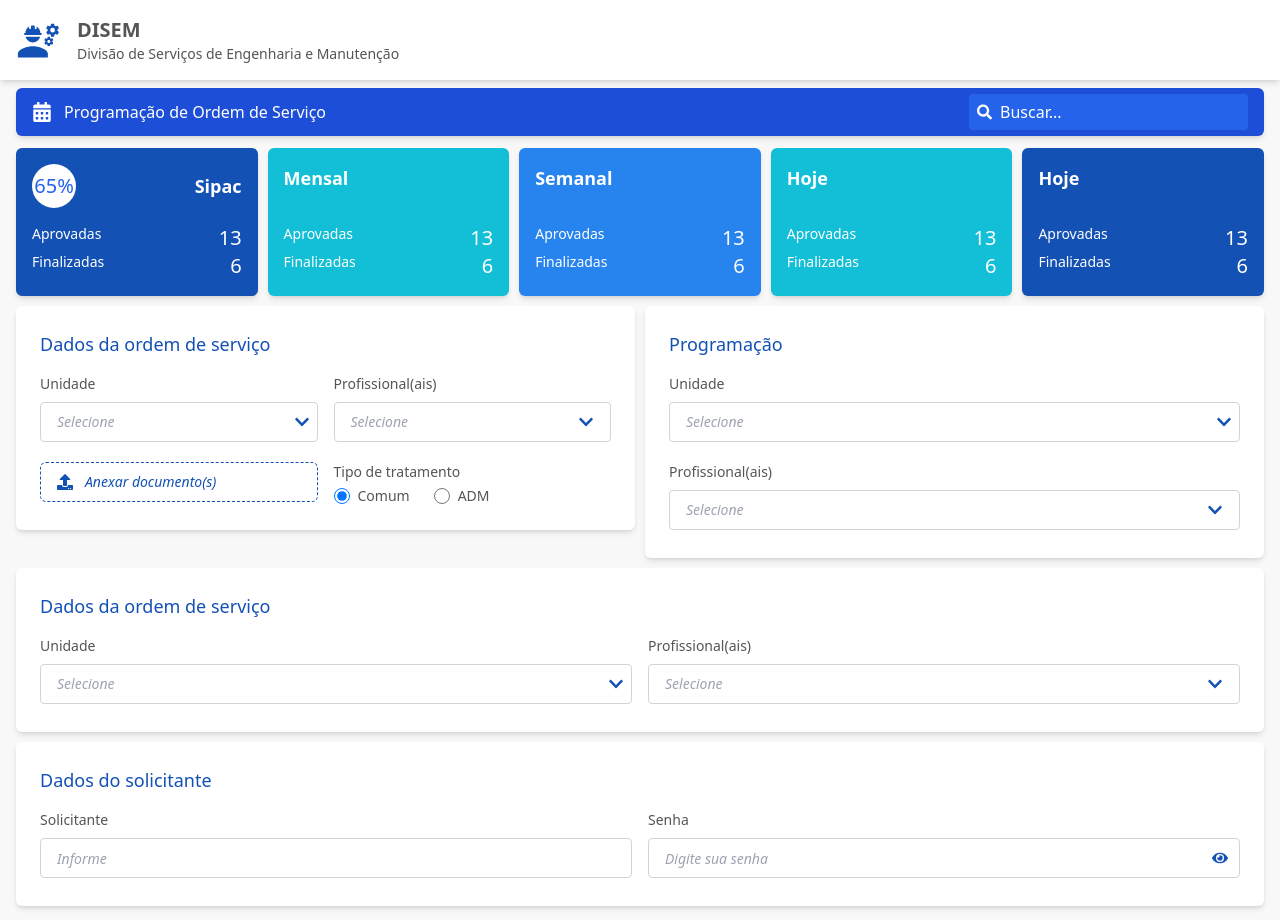
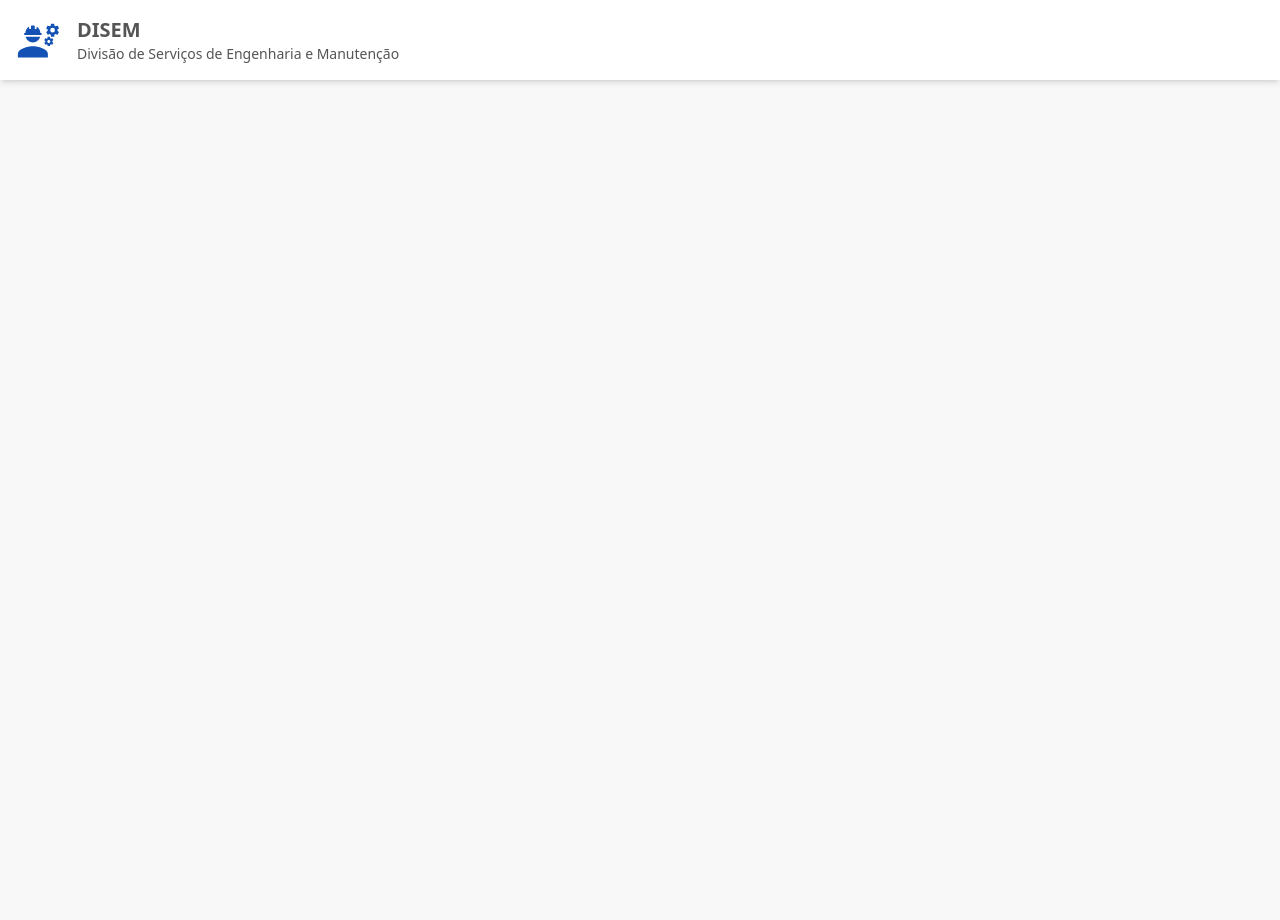
Before and after one commit to WemellyNunes/frontend_application_disem, a React (Vite) app: page / in a window 1280 px wide. Shown: the top 920 px of the page. After the commit the page ends 800 px from the top, so only its background shows below. Built offline with nearby package versions, Linux system fonts and the light colour scheme; a web font is replaced by a local one.

Commit message:
feat: definição inicial das rotas da aplicação

```diff
--- a/src/App.jsx
+++ b/src/App.jsx
@@ -1,218 +1,13 @@
-import ButtonPrimary from "./components/buttons/buttonPrimary";
-import ButtonSecondary from "./components/buttons/buttonSecondary";
-import ButtonTertiary from "./components/buttons/buttonTertiary";
 import Header from "./components/header";
-import InputPrimary from "./components/inputs/inputPrimary";
-import InputSecondary from "./components/inputs/inputSecondary";
-import { FaEye, FaArrowRight, FaSearch } from 'react-icons/fa';
-import InputSelect from "./components/inputs/inputSelect";
-import MultiSelect from "./components/inputs/multiSelect";
-import PageTitle from "./components/title";
-import { FaCalendarAlt } from 'react-icons/fa';
-import SectionCard from "./components/section/sectionPrimary";
-import React, { useState } from 'react';
-import SectionSecondary from "./components/section/sectionSecondary";
-import InputUpload from "./components/inputs/inputUpload";
-import RadioInput from "./components/inputs/radioInput";
-import StatCard from "./components/cards";
-import SearchInput from "./components/inputs/searchInput";
+import React from 'react';
+import AppRoutes from "./routers";
 
 
 function App() {
-
-  const unidades = [
-    { label: 'Instituto de Geociências e Engenharias', value: 'geo' },
-    { label: 'Instituto de Ciências e Exatas', value: 'ciex' },
-    { label: 'Instituto de Ciências Humanas', value: 'cih' },
-    { label: 'Centro de Tecnologia e Comunicação', value: 'tec' },
-  ];
-
-  const handleSelectChange = (event) => {
-    console.log('Selecionado:', event.target.value);
-  };
-
-  const profissionais = [
-    { label: 'FULANINHO COSTA DA SILVA - FUNÇÃO', value: 'fulaninho' },
-    { label: 'CICLANINHO ALMEIDA - FUNÇÃO', value: 'ciclaninho' },
-    { label: 'BELTRANINHO PEREIRA - FUNÇÃO', value: 'beltraninho' },
-  ];
-
-  const handleMultiSelectChange = (selectedOptions) => {
-    console.log('Selecionado:', selectedOptions);
-  };
-
-  const [isOpen, setIsOpen] = useState(true);
-
-  const toggleMenu = () => {
-    setIsOpen(!isOpen);
-  };
-
-  const [selectedOption, setSelectedOption] = useState('comum');
-
-  const handleRadioChange = (event) => {
-    setSelectedOption(event.target.value);
-  };
-
-  const options = [
-    { label: 'Comum', value: 'comum' },
-    { label: 'ADM', value: 'adm' },
-  ];
-
   return (
     <>
       <Header />
-
-      <section className="flex flex-col">
-
-        <div className="flex w-full justify-center px-4">
-          <PageTitle
-            icon={FaCalendarAlt}
-            text="Programação de Ordem de Serviço"
-            backgroundColor="bg-blue-700"
-            textColor="text-white"
-          >
-            <SearchInput placeholder="Buscar..." />
-          </PageTitle>
-        </div>
-
-        <div className="flex flex-col justify-between mx-4 mt-3 gap-x-2.5 sm:flex-row">
-          <StatCard
-            title="Sipac"
-            approved={13}
-            finalized={6}
-            backgroundColor="bg-primary-light"
-            percentage={65}
-            hover="hover:bg-primary-hover"
-
-          />
-
-          <StatCard
-            title="Mensal"
-            approved={13}
-            finalized={6}
-            backgroundColor="bg-secondary-light"
-            hover="hover:bg-primary-hover"
-          />
-
-          <StatCard
-            title="Semanal"
-            approved={13}
-            finalized={6}
-            backgroundColor="bg-tertiary-light"
-          />
-
-          <StatCard
-            title="Hoje"
-            approved={13}
-            finalized={6}
-            backgroundColor="bg-secondary-light"
-          />
-
-          <StatCard
-            title="Hoje"
-            approved={13}
-            finalized={6}
-            backgroundColor="bg-primary-light"
-          />
-
-        </div>
-
-
-        <div className="flex flex-col mx-4 gap-x-2.5 md:flex-row">
-          <div className="flex-1">
-            <SectionCard title="Dados da ordem de serviço">
-              <InputSelect
-                label="Unidade"
-                options={unidades}
-                onChange={handleSelectChange}
-              />
-              <MultiSelect
-                label="Profissional(ais)"
-                options={profissionais}
-                onChange={handleMultiSelectChange}
-              />
-
-              <InputUpload label="Anexar documento(s)" />
-
-              <div>
-                <RadioInput
-                  title="Tipo de tratamento"
-                  name="tipoTratamento"
-                  options={options}
-                  selectedValue={selectedOption}
-                  onChange={handleRadioChange}
-
-                />
-              </div>
-
-            </SectionCard>
-          </div>
-
-
-          <div className="flex-1">
-            <SectionSecondary title="Programação">
-              <InputSelect
-                label="Unidade"
-                options={unidades}
-                onChange={handleSelectChange}
-              />
-              <MultiSelect
-                label="Profissional(ais)"
-                options={profissionais}
-                onChange={handleMultiSelectChange}
-              />
-            </SectionSecondary>
-          </div>
-        </div>
-        <div className="flex flex-col w-full">
-
-          <div className="flex-1 mx-4">
-            <SectionCard title="Dados da ordem de serviço">
-
-              <InputSelect
-                label="Unidade"
-                options={unidades}
-                onChange={handleSelectChange}
-              />
-
-              <MultiSelect
-                label="Profissional(ais)"
-                options={profissionais}
-                onChange={handleMultiSelectChange}
-              />
-
-            </SectionCard>
-
-            <SectionCard title="Dados do solicitante">
-
-              <InputPrimary
-                label="Solicitante"
-                placeholder="Informe" />
-
-              <InputSecondary
-                label="Senha"
-                placeholder="Digite sua senha"
-                type="password"
-                buttonIcon={<FaEye />} />
-
-            </SectionCard>
-
-          </div>
-        </div>
-
-
-        <div className="flex w-full flex-row justify-end p-4">
-          <div className="">
-            <ButtonPrimary>Primário</ButtonPrimary>
-          </div>
-          <div>
-            <ButtonSecondary>Secundário</ButtonSecondary>
-          </div>
-          <div>
-            <ButtonTertiary>Terciário</ButtonTertiary>
-          </div>
-        </div>
-      </section>
+      <AppRoutes />
 
 
     </>
--- /dev/null
+++ b/src/routers/index.jsx
@@ -0,0 +1,12 @@
+import { BrowserRouter as Router, Routes, Route } from "react-router-dom";
+import Login from "../pages/login";
+
+export default function AppRoutes() {
+    return (
+        <Router>
+            <Routes>
+                <Route path="/" element={<Login />} />
+            </Routes>
+        </Router>
+    )
+};
```
Also changed, not shown: src/pages/login/index.jsx (+7 -5 lines).
